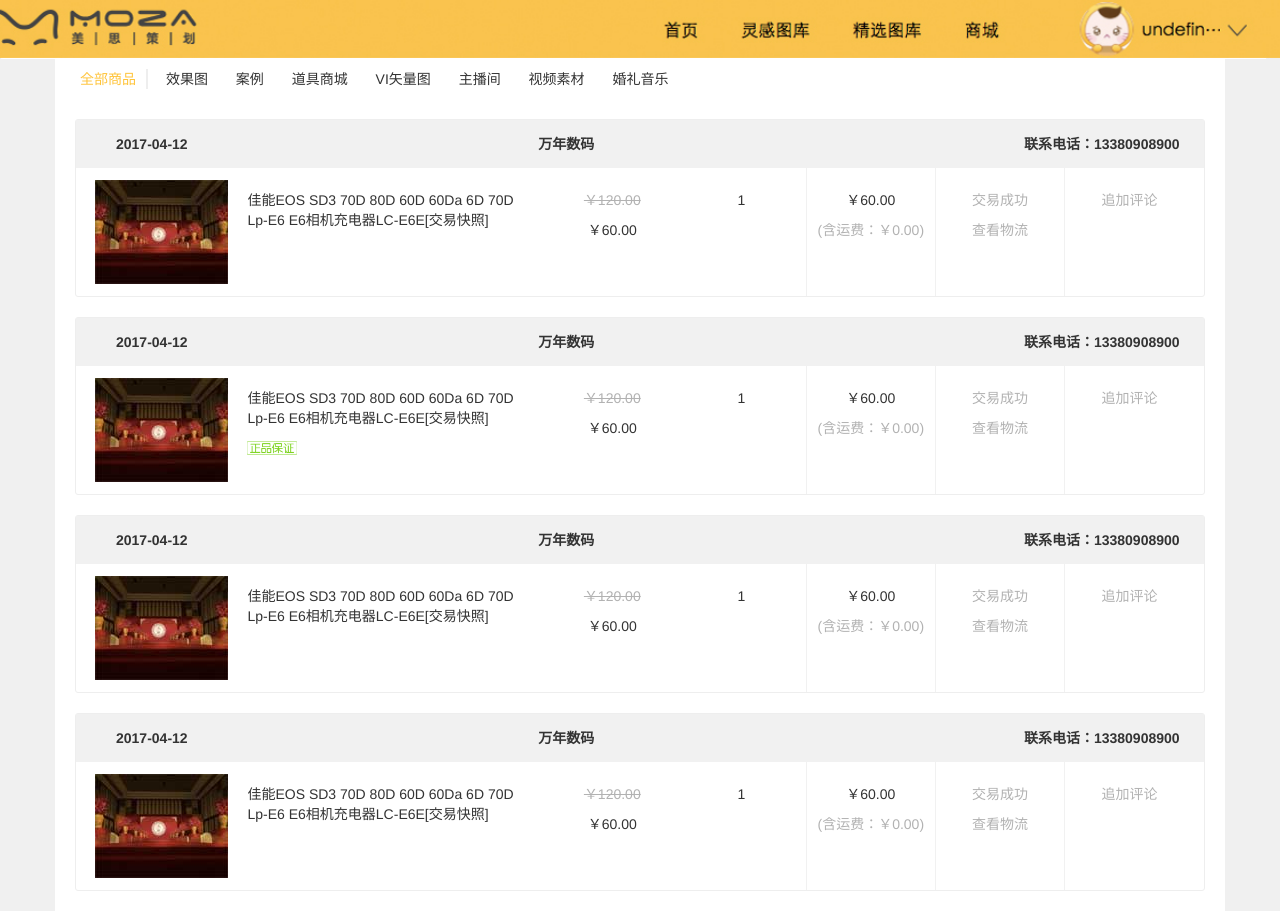
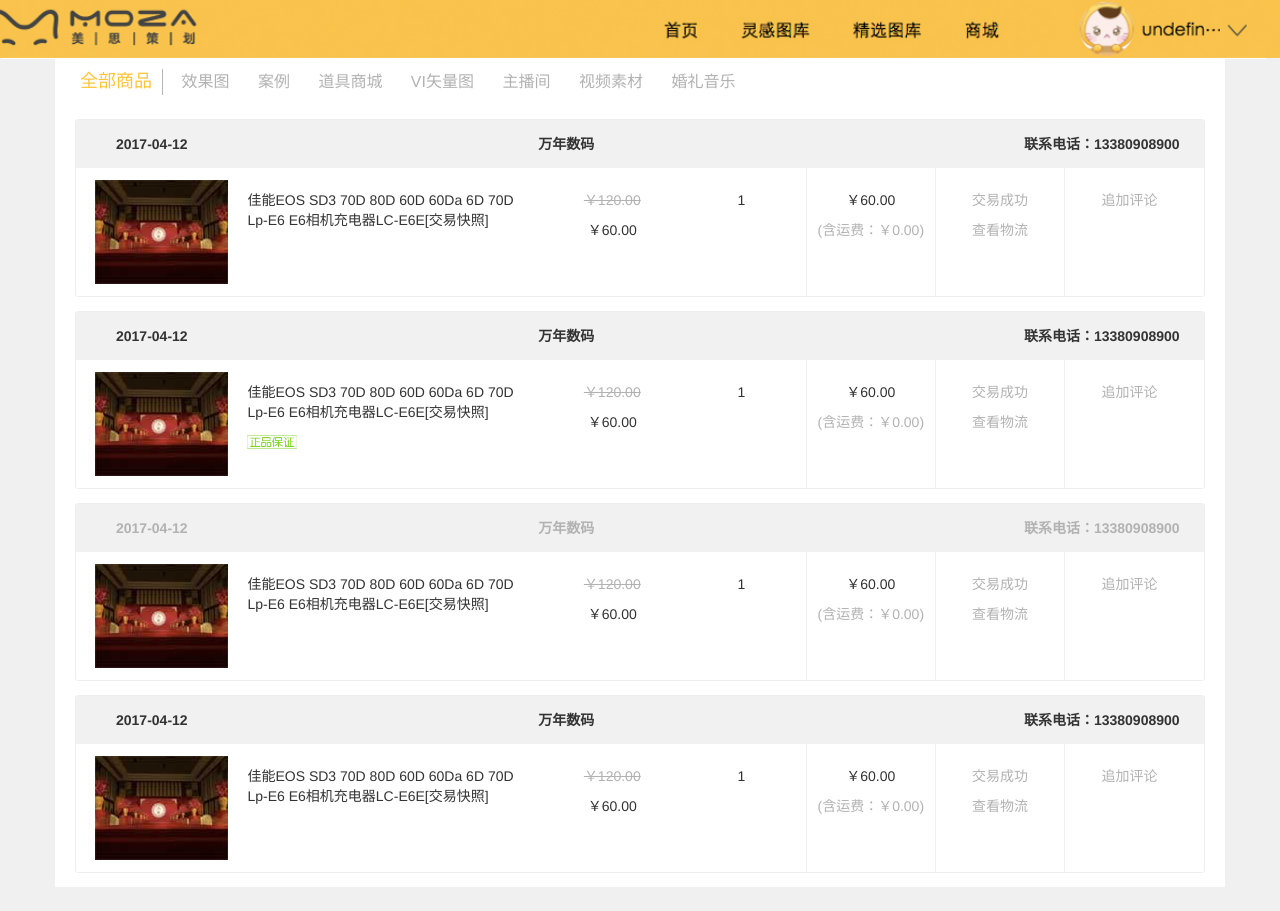
Before and after one commit to April-Ice/Work-day, a plain HTML site: page wx_scan/mall.html in a window 1280 px wide. After the commit the page ends 887 px from the top, so only its background shows below. Drawn offline with Linux system fonts and the light colour scheme.

Commit message:
Signed-off-by: April <850677519@qq.com>

```diff
--- a/wx_scan/css/style.css
+++ b/wx_scan/css/style.css
@@ -391,6 +391,7 @@
 
 .deal-main .types {
     padding: 1rem 0;
+    font-size: 1.6rem;
 }
 
 .deal-main .types span {
@@ -401,15 +402,16 @@
 }
 
 .deal-main .types span:first-child {
-    border-right: 2px solid #eee;
+    border-right: 1.6px solid #b6b6b6;
 }
 
 .deal-main .deal-active {
     color: #ffc43a;
+    font-size: 1.8rem;
 }
 
 .deal-one {
-    margin: 2rem 0.5rem;
+    margin: 1.4rem 0.5rem;
     border: 1px solid #eee;
     border-radius: 0.3rem;
 }
@@ -417,6 +419,9 @@
 .deal-one table {
     margin: 0 1rem;
     text-align: center;
+}
+.deal-info:hover{
+    background: #f8f7f7;
 }
 
 .deal-head {
--- a/wx_scan/mall.html
+++ b/wx_scan/mall.html
@@ -19,7 +19,7 @@
 
     <div class="container deal-main">
 
-        <div class="row types">
+        <div class="row types deal-gray">
             <div class="col-lg-12 col-md-12 col-sm-12 col-xs-12">
                 <span class="deal-type deal-active">全部商品</span>
                 <span class="deal-type">效果图</span>
@@ -65,14 +65,17 @@
                             </a>
                         </td>
                         <td class="border-left deal-gray">
-                            <a href="#"><p>追加评论<p></a>
+                            <a href="#">
+                                <p>追加评论
+                                    <p>
+                            </a>
                         </td>
                     </tr>
                 </table>
             </div>
         </div>
 
-         <div class="deal-one row">
+        <div class="deal-one row">
             <div class="deal-head">
                 <span class="date"> <em>2017-04-12</em></span>
                 <span class="server">万年数码</span>
@@ -106,14 +109,60 @@
                             </a>
                         </td>
                         <td class="border-left deal-gray">
-                            <a href="#"><p>追加评论<p></a>
+                            <a href="#">
+                                <p>追加评论
+                                    <p>
+                            </a>
                         </td>
                     </tr>
                 </table>
             </div>
         </div>
 
-                <div class="deal-one row">
+        <div class="deal-one row">
+            <div class="deal-head deal-gray">
+                <span class="date"> <em>2017-04-12</em></span>
+                <span class="server">万年数码</span>
+                <span class="contact">联系电话：13380908900</span>
+            </div>
+            <div class="deal-info">
+                <table>
+                    <tr text-center>
+                        <td>
+                            <img src="img/goods.jpg" />
+                        </td>
+                        <td class="title text-left">
+                            <p>佳能EOS SD3 70D 80D 60D 60Da 6D 70D Lp-E6 E6相机充电器LC-E6E[交易快照]</p>
+                        </td>
+                        <td>
+                            <p class="origin-price deal-gray">￥120.00</p>
+                            <p>￥60.00</p>
+                        </td>
+                        <td>
+                            <p>1</p>
+                        </td>
+                        <td class="border-left">
+                            <p>￥60.00</p>
+                            <p class="deal-gray">(含运费：￥0.00)</p>
+                        </td>
+                        <td class="border-left deal-gray">
+                            <p>交易成功</p>
+                            <a href="#">
+                                <p>查看物流</p>
+                            </a>
+                        </td>
+                        <td class="border-left deal-gray">
+                            <a href="#">
+                                <p>追加评论
+                                    <p>
+                            </a>
+                        </td>
+                    </tr>
+                </table>
+            </div>
+        </div>
+
+        <div class="deal-one row">
             <div class="deal-head">
                 <span class="date"> <em>2017-04-12</em></span>
                 <span class="server">万年数码</span>
@@ -146,47 +195,10 @@
                             </a>
                         </td>
                         <td class="border-left deal-gray">
-                            <a href="#"><p>追加评论<p></a>
-                        </td>
-                    </tr>
-                </table>
-            </div>
-        </div>
-
-                <div class="deal-one row">
-            <div class="deal-head">
-                <span class="date"> <em>2017-04-12</em></span>
-                <span class="server">万年数码</span>
-                <span class="contact">联系电话：13380908900</span>
-            </div>
-            <div class="deal-info">
-                <table>
-                    <tr text-center>
-                        <td>
-                            <img src="img/goods.jpg" />
-                        </td>
-                        <td class="title text-left">
-                            <p>佳能EOS SD3 70D 80D 60D 60Da 6D 70D Lp-E6 E6相机充电器LC-E6E[交易快照]</p>
-                        </td>
-                        <td>
-                            <p class="origin-price deal-gray">￥120.00</p>
-                            <p>￥60.00</p>
-                        </td>
-                        <td>
-                            <p>1</p>
-                        </td>
-                        <td class="border-left">
-                            <p>￥60.00</p>
-                            <p class="deal-gray">(含运费：￥0.00)</p>
-                        </td>
-                        <td class="border-left deal-gray">
-                            <p>交易成功</p>
                             <a href="#">
-                                <p>查看物流</p>
+                                <p>追加评论
+                                    <p>
                             </a>
-                        </td>
-                        <td class="border-left deal-gray">
-                            <a href="#"><p>追加评论<p></a>
                         </td>
                     </tr>
                 </table>
```
